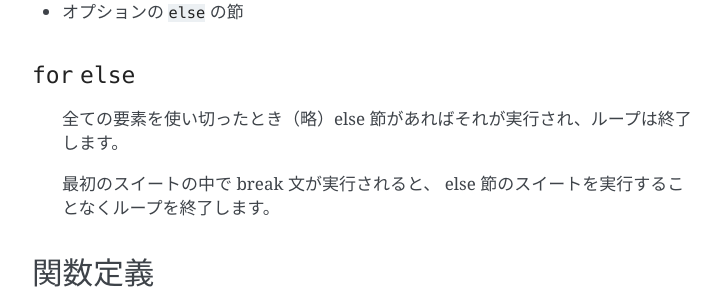
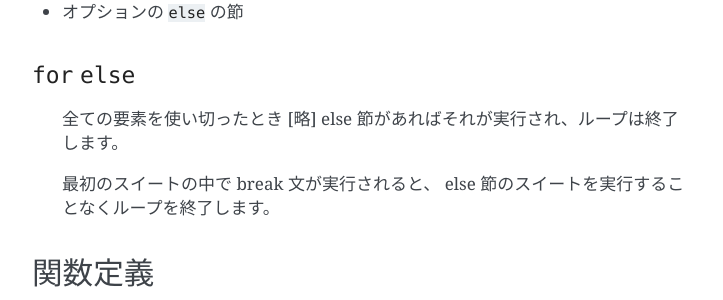
Before and after one commit to ftnext/2022_slides, a Sphinx documentation site: the page built from source/pyconk_kumamoto/revisit_python_from_statements.rst, in a window 1280 px wide and 900 px high, scrolled down 17677 px. Shown: the part 153-453 px from the top of the window, without its empty margins (388-1111 px from the left). Built offline with Sphinx 7.4.7, drawn with Linux system fonts in a browser that asks for light colours; comment, search, counter and statistics services are not loaded.

Commit message:
[style] Unify omit notation

```diff
--- a/source/pyconk_kumamoto/definitions/for.rst.txt
+++ b/source/pyconk_kumamoto/definitions/for.rst.txt
@@ -21,6 +21,6 @@
 ``for`` ``else``
 ------------------------------------------------
 
-    全ての要素を使い切ったとき（略）else 節があればそれが実行され、ループは終了します。
+    全ての要素を使い切ったとき [略] else 節があればそれが実行され、ループは終了します。
 
     最初のスイートの中で break 文が実行されると、 else 節のスイートを実行することなくループを終了します。
```
